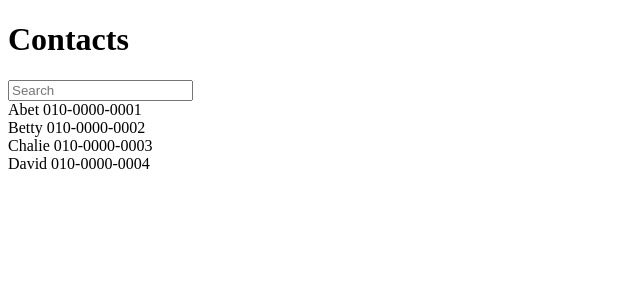
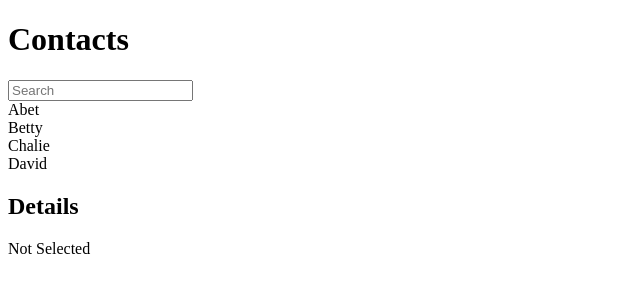
Before and after one commit to essencedev9/hello-react, a React (Create React App) app: page / in a window 1280 px wide. Shown: the top 300 px of the page, without its empty margins (0-640 px from the left). Built offline with nearby package versions, Linux system fonts and the light colour scheme.

Commit message:
Add Function - Contact 검색, 선택

```diff
--- a/src/components/Contact.js
+++ b/src/components/Contact.js
@@ -1,10 +1,13 @@
 import React from "react";
 import ContactInfo from "./ContactInfo";
+import ContactDetails from "./ContactDetails";
 
 export default class Contact extends React.Component {
   constructor(props) {
     super(props);
     this.state = {
+      selectedKey: -1,
+      keyword: "",
       contactData: [
         { name: "Abet", phone: "010-0000-0001" },
         { name: "Betty", phone: "010-0000-0002" },
@@ -12,20 +15,57 @@ export default class Contact extends React.Component {
         { name: "David", phone: "010-0000-0004" }
       ]
     };
+    this.handleChange = this.handleChange.bind(this);
+    this.handleClick = this.handleClick.bind(this);
+  }
+
+  handleChange(e) {
+    this.setState({
+      keyword: e.target.value
+    });
+  }
+
+  handleClick(key) {
+    this.setState({
+      selectedKey: key
+    });
+
+    console.log(key, "is selected");
   }
 
   render() {
     const mapToComponent = data => {
+      data.sort();
+
+      data = data.filter(contact => {
+        return contact.name.toLowerCase().indexOf(this.state.keyword) > -1;
+      });
+
       return data.map((contact, i) => {
-        return <ContactInfo contact={contact} key={i} />;
+        return (
+          <ContactInfo
+            contact={contact}
+            key={i}
+            onClick={() => this.handleClick(i)}
+          />
+        );
       });
     };
 
     return (
       <div>
         <h1>Contacts</h1>
-        <input name="keyword" placeholder="Search" />
+        <input
+          name="keyword"
+          placeholder="Search"
+          value={this.state.keyword}
+          onChange={this.handleChange}
+        />
         <div>{mapToComponent(this.state.contactData)}</div>
+        <ContactDetails
+          isSelected={this.state.selectedKey !== -1}
+          contact={this.state.contactData[this.state.selectedKey]}
+        />
       </div>
     );
   }
--- /dev/null
+++ b/src/components/ContactDetails.js
@@ -0,0 +1,27 @@
+import React from "react";
+
+export default class ContactDetails extends React.Component {
+  render() {
+    const details = (
+      <div>
+        <p>{this.props.contact.name}</p>
+        <p>{this.props.contact.phone}</p>
+      </div>
+    );
+    const blank = <div>Not Selected</div>;
+
+    return (
+      <div>
+        <h2>Details</h2>
+        {this.props.isSelected ? details : blank}
+      </div>
+    );
+  }
+}
+
+ContactDetails.defaultProps = {
+  contact: {
+    name: "",
+    phone: ""
+  }
+};
--- a/src/components/ContactInfo.js
+++ b/src/components/ContactInfo.js
@@ -2,10 +2,6 @@ import React from "react";
 
 export default class ContactInfo extends React.Component {
   render() {
-    return (
-      <div>
-        {this.props.contact.name} {this.props.contact.phone}
-      </div>
-    );
+    return <div onClick={this.props.onClick}>{this.props.contact.name}</div>;
   }
 }
```
